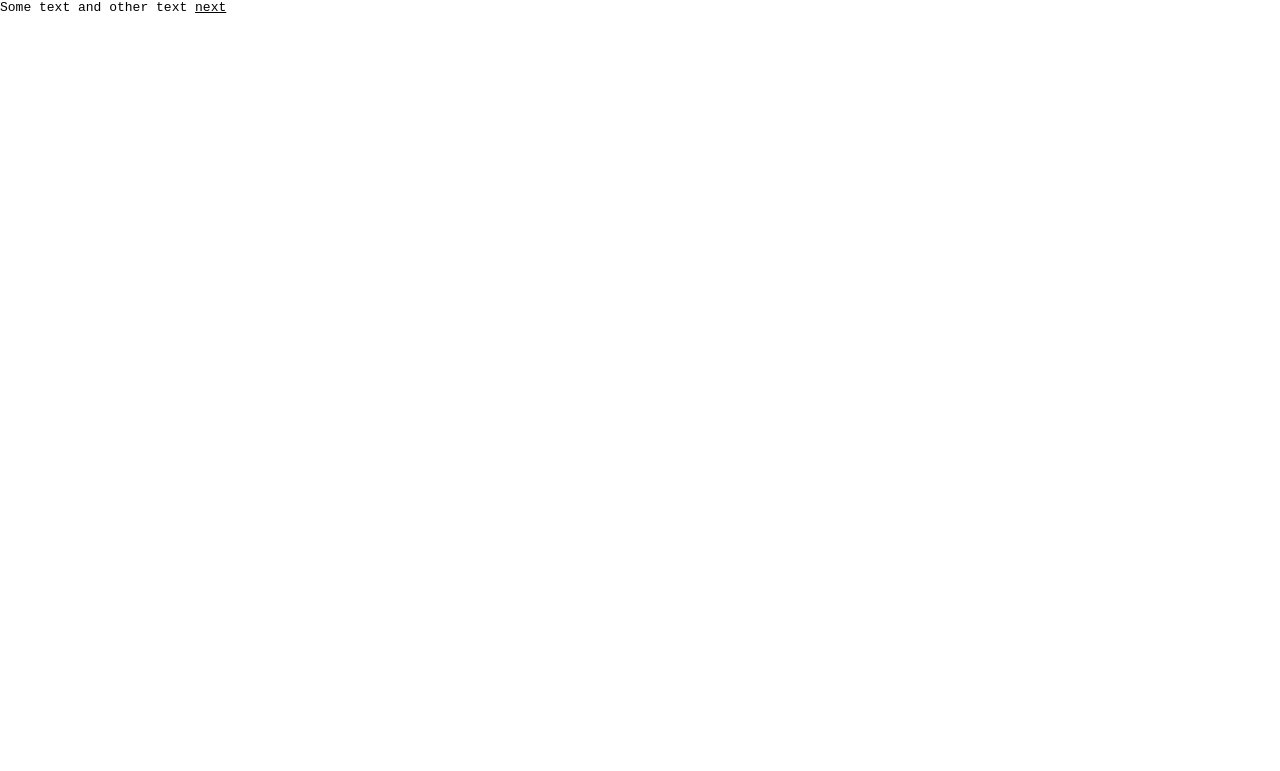
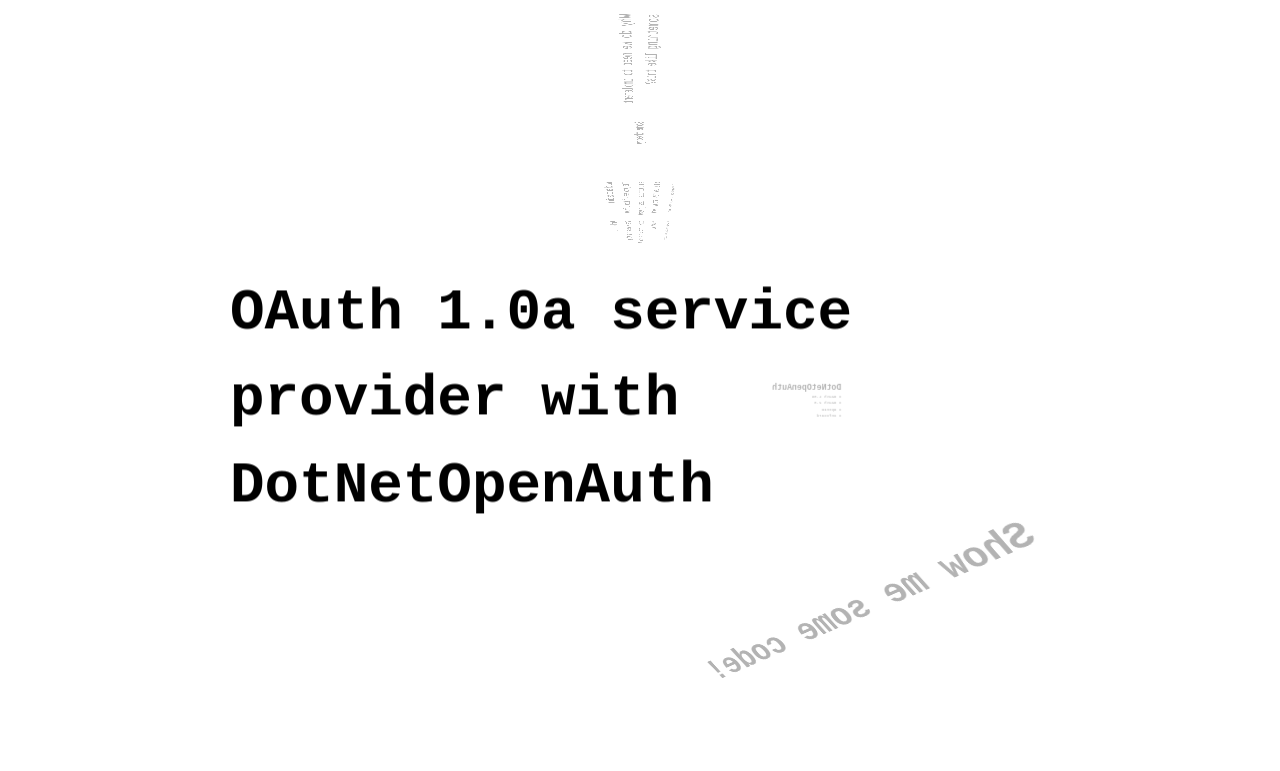
Before and after one commit to marisks/Presentations-OAuth1a, a plain HTML site: page index.html in a window 1280 px wide. Drawn offline with Linux system fonts and the light colour scheme.

Commit message:
Added slides and transitions

```diff
--- a/index.html
+++ b/index.html
@@ -5,7 +5,72 @@
 		<link href="styles.css" rel="stylesheet" />
 	</head>
 	<body>
-		Some text and other text
-		<a href="#">next</a>
+		<div id="impress">
+			<div class="step" data-x="-2000" data-y="-1000" data-z="-1000" data-scale="2" data-rotate-x="-90" data-rotate-y="-90">
+				<h1>OAuth 1.0a service provider with DotNetOpenAuth</h1>
+			</div>
+			<div class="step" data-x="-1000" data-y="-1000">
+				Why do we need to implement something like this?
+			</div>
+			<div class="step" data-x="0" data-y="-1000">
+				<b>Some theory</b>
+			</div>
+			<div class="step" data-x="1000" data-y="-1000">
+				<h1>Authentication</h1>
+				<em>The process of identifying an individual, usually based on a username and password.</em>
+				<q>http://www.webopedia.com/TERM/A/authentication.html</q>
+			</div>
+			<div class="step" data-x="2000" data-y="-1000">
+				<h1>Authorization</h1>
+				<em>The process of granting or denying access to a network resource.</em>
+				<q>http://www.webopedia.com/TERM/A/authorization.html</q>
+			</div>
+			<div class="step" data-x="0" data-y="0" data-z="-1000">
+				<h1>What could be used to implement this?</h1>
+				<ul>
+					<li>OAuth 1.0a
+					<li>OAuth 2.0
+					<li>OpenID
+					<li>SAML, WS-* etc.
+					<li>custom authentication/authorization
+				</ul>
+			</div>
+			<div class="step" data-x="1000" data-y="0" data-z="-1000">
+				<h1>OAuth 1.0a</h1>
+				<img src="diagram.png" />
+			</div>
+			<div class="step" data-x="2000" data-y="0" data-z="-1000">
+				<h1>Service provider</h1>
+				<ul>
+					<li>Request token endpoint
+					<li>User authorization endpoint
+					<li>Access token endpoint
+				</ul>
+			</div>
+			<div class="step" data-x="3000" data-y="0" data-z="-1000" data-rotate-x="-90" data-rotate-y="90">
+				<h1>DotNetOpenAuth</h1>
+				<ul>
+					<li>OAuth 1.0a
+					<li>OAuth 2.0
+					<li>OpenID
+					<li>InfoCard
+				</ul>
+			</div>
+			<div class="step" data-x="4000" data-y="0" data-z="-3000" data-scale="6" data-rotate-x="-40" data-rotate-y="50" data-rotate-z="-10">
+				<b>Show me some code!</b>
+			</div>
+			<div class="step" data-x="2500" data-y="-1500" data-z="2500" data-scale="4" data-rotate-z="50" data-rotate-z="50">
+				<h1>Challanges</h1>
+				<ul>
+					<li>exception handling
+					<li>additional data request from service provider
+					<li>token storage cleanup
+				</ul>
+			</div>
+			<div id="overview" class="step" data-x="1000" data-y="-500" data-scale="4">
+			</div>
+		</div>
+		<script src="impress.js"></script>
+		<script>impress().init();</script>
 	</body>
 </html>
--- a/styles.css
+++ b/styles.css
@@ -19,19 +19,94 @@
     vertical-align: baseline;
 }
 
+/* HTML5 display-role reset for older browsers */
+article, aside, details, figcaption, figure,
+footer, header, hgroup, menu, nav, section {
+    display: block;
+}
+body {
+    line-height: 1;
+}
+ol, ul {
+    list-style: none;
+}
+blockquote, q {
+    quotes: none;
+}
+blockquote:before, blockquote:after,
+q:before, q:after {
+    content: '';
+    content: none;
+}
+
+table {
+    border-collapse: collapse;
+    border-spacing: 0;
+}
+
 body {
 	font-family: monospace;
 	min-height: 740px;
 }
 
+h1 {
+    font-size: 120%;
+    font-weight: bold;
+}
+
 b, strong { font-weight: bold }
 i, em { font-style: italic }
+q { font-size: 50%; }
+
+ul {
+    font-size: 60%;
+}
+ul li:before {
+    content: "# ";
+}
 
 a {
 	color: inherit;
 	transition: 0.5s;
 }
 
-a:hover {
+a:hover,
+a:focus {
 	font-size: 200%;
 }
+
+.step {
+    position: relative;
+    width: 900px;
+    padding: 40px;
+    margin: 20px auto;
+
+    -webkit-box-sizing: border-box;
+    -moz-box-sizing:    border-box;
+    -ms-box-sizing:     border-box;
+    -o-box-sizing:      border-box;
+    box-sizing:         border-box;
+
+    font-size: 48px;
+    line-height: 1.5;
+}
+
+.impress-enabled .step {
+    margin: 0;
+    opacity: 0.3;
+
+    -webkit-transition: opacity 1s;
+    -moz-transition:    opacity 1s;
+    -ms-transition:     opacity 1s;
+    -o-transition:      opacity 1s;
+    transition:         opacity 1s;
+}
+
+.impress-enabled .step.active { opacity: 1 }
+
+#overview { display: none }
+
+.impress-on-overview .step {
+    opacity: 1;
+    cursor: pointer;
+}
```
Also changed, not shown: diagram.png (added).
